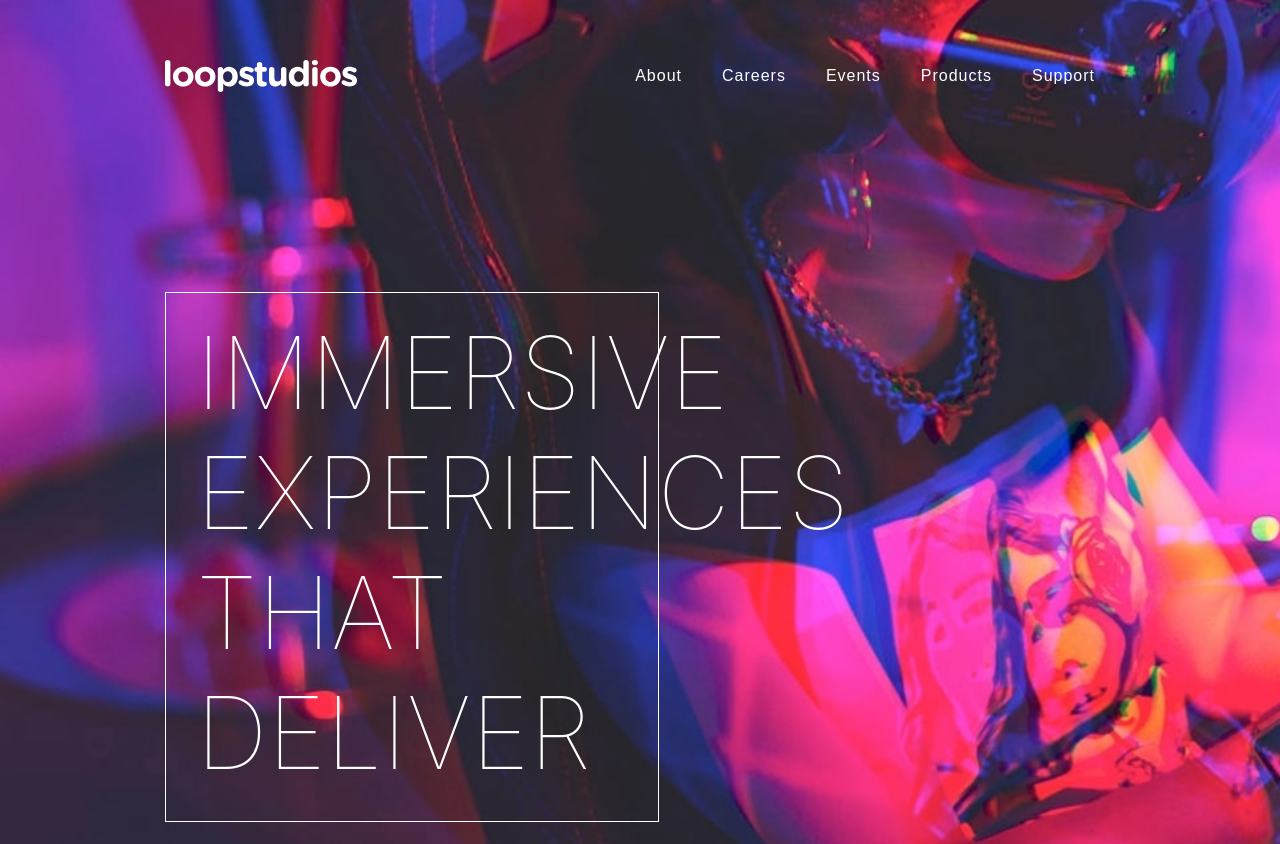
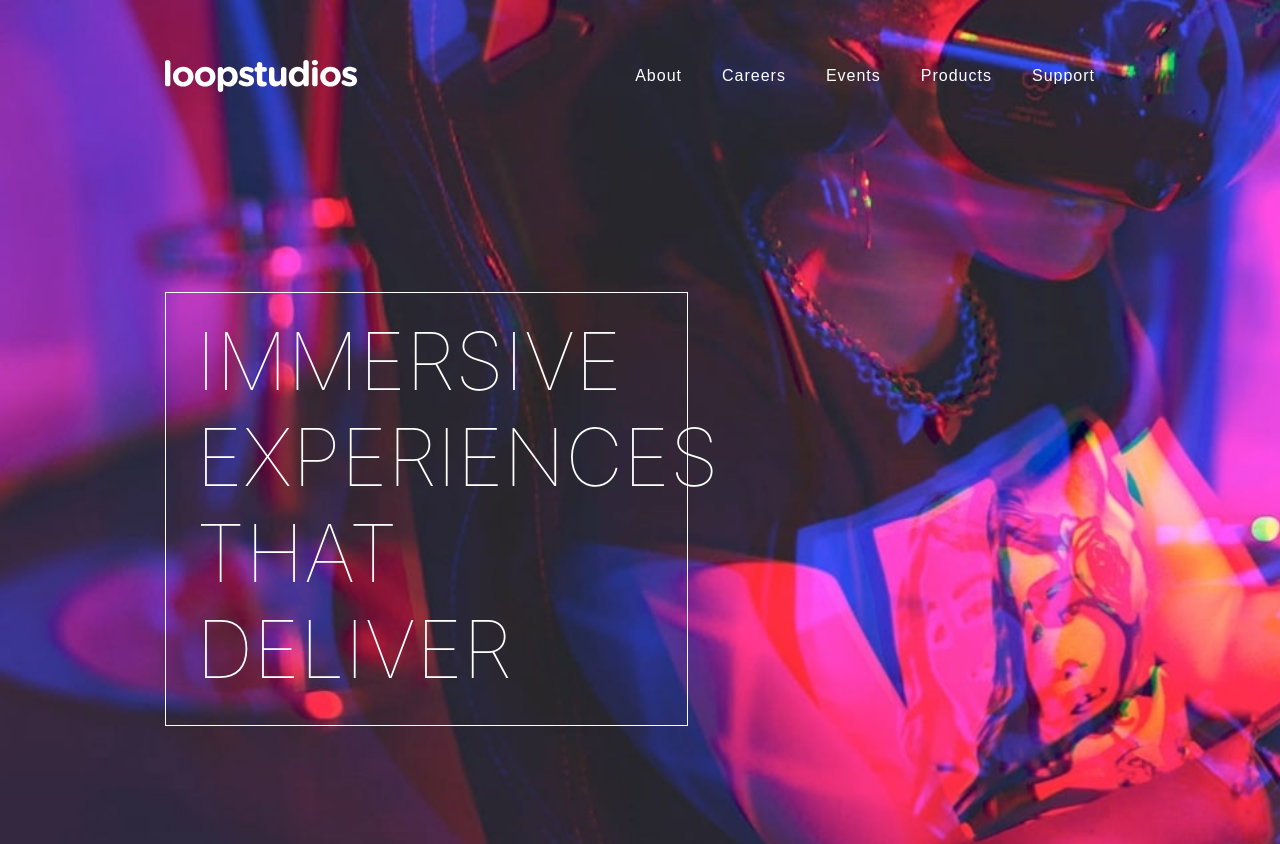
Before and after one commit to G3nK3n/Loopstudio_Landing_Page, a React (Create React App) app in the folder landing-page/: page / in a window 1280 px wide. Shown: the top 844 px of the page. Built offline with nearby package versions, Linux system fonts and the light colour scheme.

Commit message:
Fixes for screen width size 1600px

```diff
--- a/landing-page/src/Components/Footer/Footer.module.css
+++ b/landing-page/src/Components/Footer/Footer.module.css
@@ -95,3 +95,11 @@
     float: right;
     margin-top:15px;
 }
+
+/* MEDIA QUERIES SECTION */
+
+@media (max-width: 1600px) {
+    .OutsideFooter {
+        margin: 60px 9%;
+    }
+}
--- a/landing-page/src/Components/Header/Header.module.css
+++ b/landing-page/src/Components/Header/Header.module.css
@@ -75,3 +75,16 @@
     font-size: 100px;
     font-weight: 100;
 }
+
+
+/* MEDIA QUERIES SECTION */
+
+@media (max-width: 1600px) {
+    .OuterHeaderBody {
+        padding-right: 45%;
+    }
+
+    .HeaderBody h1 {
+        font-size: 80px;
+    }
+}
```
